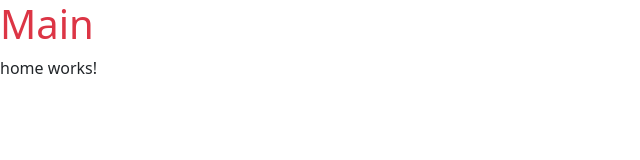
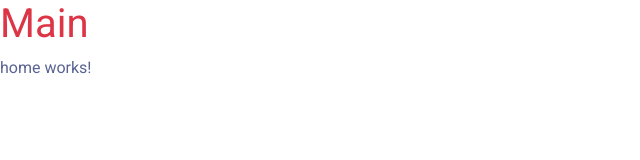
Before and after one commit to luyenhaidangit/ang-blog, an Angular app: page / in a window 1280 px wide. Shown: the top 160 px of the page, without its empty margins (0-640 px from the left). Built offline with nearby package versions, Linux system fonts and the light colour scheme.

Commit message:
Add variable css

```diff
--- a/src/styles.css
+++ b/src/styles.css
@@ -1,2 +1,15 @@
 /* You can add global styles to this file, and also import other style files */
-@import '~bootstrap/dist/css/bootstrap.min.css'
+@import '~bootstrap/dist/css/bootstrap.min.css';
+@import url('https://fonts.googleapis.com/css2?family=Roboto&display=swap');
+
+:root{
+    --primary-color: #026467;
+    --secondary-color: #E5F5EA;
+    --body-text-color: #596392;
+    --navbar-footer-color: #F9F9F9;
+}
+
+body{
+    font-family: 'Roboto',sans-serif;
+    color: var(--body-text-color);
+}
```
